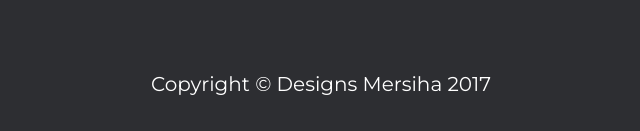
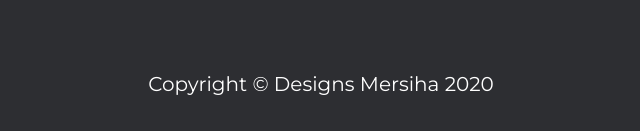
Before and after one commit to mkurtovic/mkurtovic.github.io, a plain HTML site: page index.html in a window 1280 px wide. Shown: the part 3125-3256 px from the top of the page, 319-959 px from the left. Drawn offline with nearby package versions, Linux system fonts and the light colour scheme.

Commit message:
change year 2020
change year 2020

```diff
--- a/index.html
+++ b/index.html
@@ -954,7 +954,7 @@
             <div class="container">
                 <div class="row">
                     <div class="col-lg-12">
-                        <p>Copyright &copy; Designs Mersiha 2017</p>
+                        <p>Copyright &copy; Designs Mersiha 2020</p>
                     </div>
                 </div>
             </div>
```
